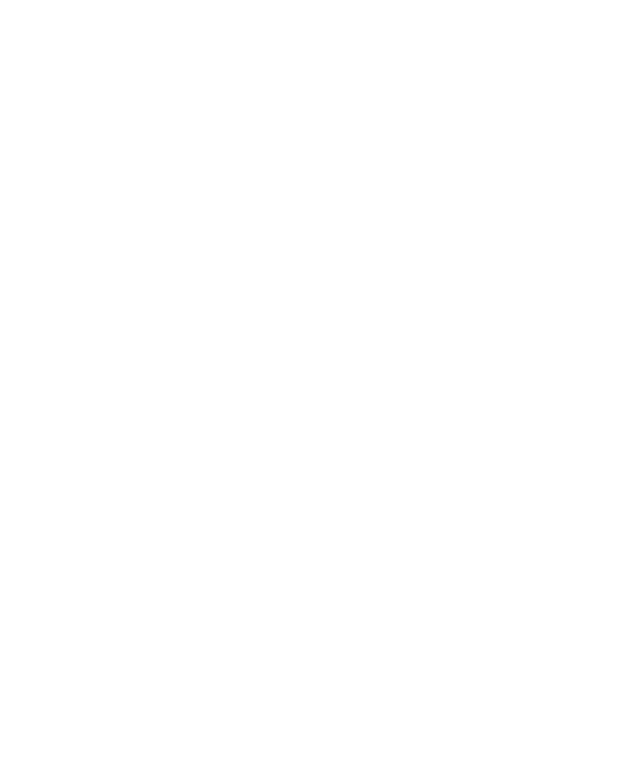
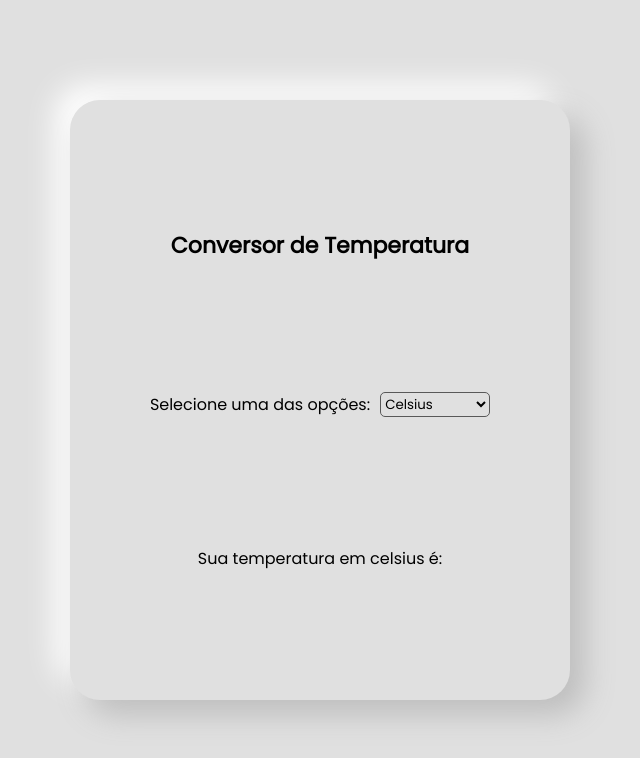
Before and after one commit to pjorbit/Conversor-Temperatura, a plain HTML site: page index.html in a window 1280 px wide. Shown: the whole page, without its empty margins (320-960 px from the left). Drawn offline with Linux system fonts and the light colour scheme.

Commit message:
Elementos base adicionados

```diff
--- a/index.html
+++ b/index.html
@@ -8,7 +8,20 @@
     <title>Conversor de Temperatura</title>
 </head>
 <body>
-
+    <div id="container">
+        <p id="container-text">Conversor de Temperatura</p>
+        <div id="menu">
+            <p id="menu-text">Selecione uma das opções: </p>
+            <select id="menu-drop">
+                <option class="menu-drop-option" value="celsius">Celsius</option>
+                <option class="menu-drop-option" value="fahrenheit">Fahrenheit</option>
+                <option class="menu-drop-option" value="kelvin">Kelvin</option>
+              </select>
+        </div>
+        <div id="resultado">
+            <p>Sua temperatura em celsius é:</p>
+        </div>
+    </div>
 
     <script src="script.js"></script>
 </body>
--- a/script.js
+++ b/script.js
@@ -0,0 +1,9 @@
+const options = document.querySelectorAll('.dropdown-content a');
+
+options.forEach(option => {
+  option.addEventListener('click', e => {
+    e.preventDefault();
+    const value = e.target.getAttribute('value');
+    // execute a ação correspondente com o valor selecionado
+  });
+});
--- a/style.css
+++ b/style.css
@@ -0,0 +1,55 @@
+@import url('https://fonts.googleapis.com/css2?family=Poppins&display=swap');
+
+* {
+    margin: 0;
+    padding: 0;
+    box-sizing: border-box;
+    font-family: 'Poppins', sans-serif;
+}
+
+body {
+    display: flex;
+    align-items: center;
+    justify-content: center;
+    width: 100%;
+    height: 100vh;
+    background-color: #e0e0e0;
+}
+
+#container {
+    height: 600px;
+    max-height: 100%;
+    min-height: 300px;
+    width: 500px;
+    max-width: 100%;
+    min-width: 100px;
+    display: flex;
+    flex-direction: column;
+    align-items: center;
+    justify-content: space-evenly;
+    border-radius: 30px;
+    background: #e0e0e0;
+    box-shadow: 15px 15px 30px #bebebe,
+               -15px -15px 30px #ffffff;
+}
+
+#container-text {
+    font-size: 22px;
+    font-weight: bold;
+}
+
+#menu {
+    display: flex;
+
+}
+
+#menu-text {
+    margin-right: 10px;
+}
+
+#menu-drop {
+    border: 1px solid #595959;
+    border-radius: 5px;
+    width: 110px;
+    background-color: transparent;
+}
```
